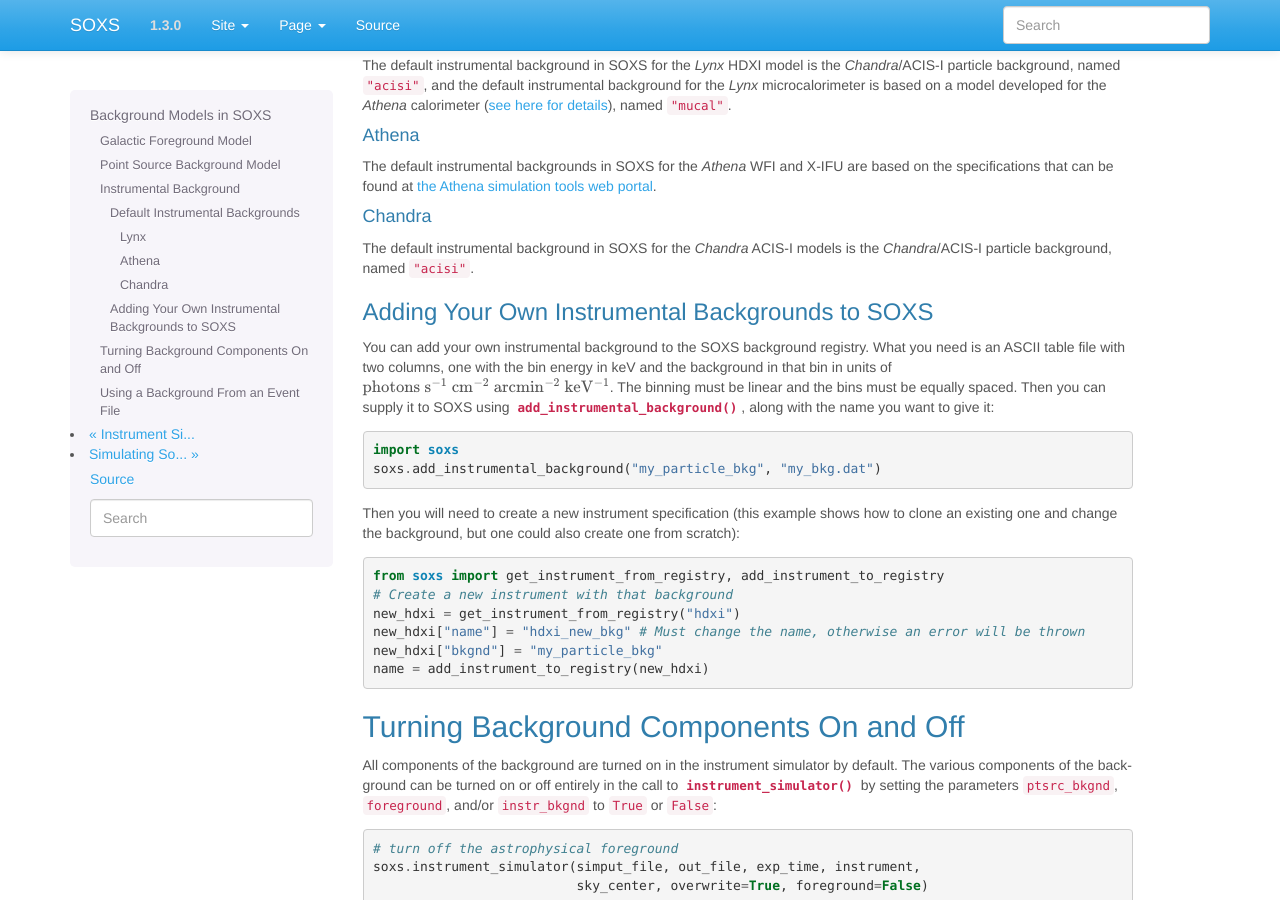
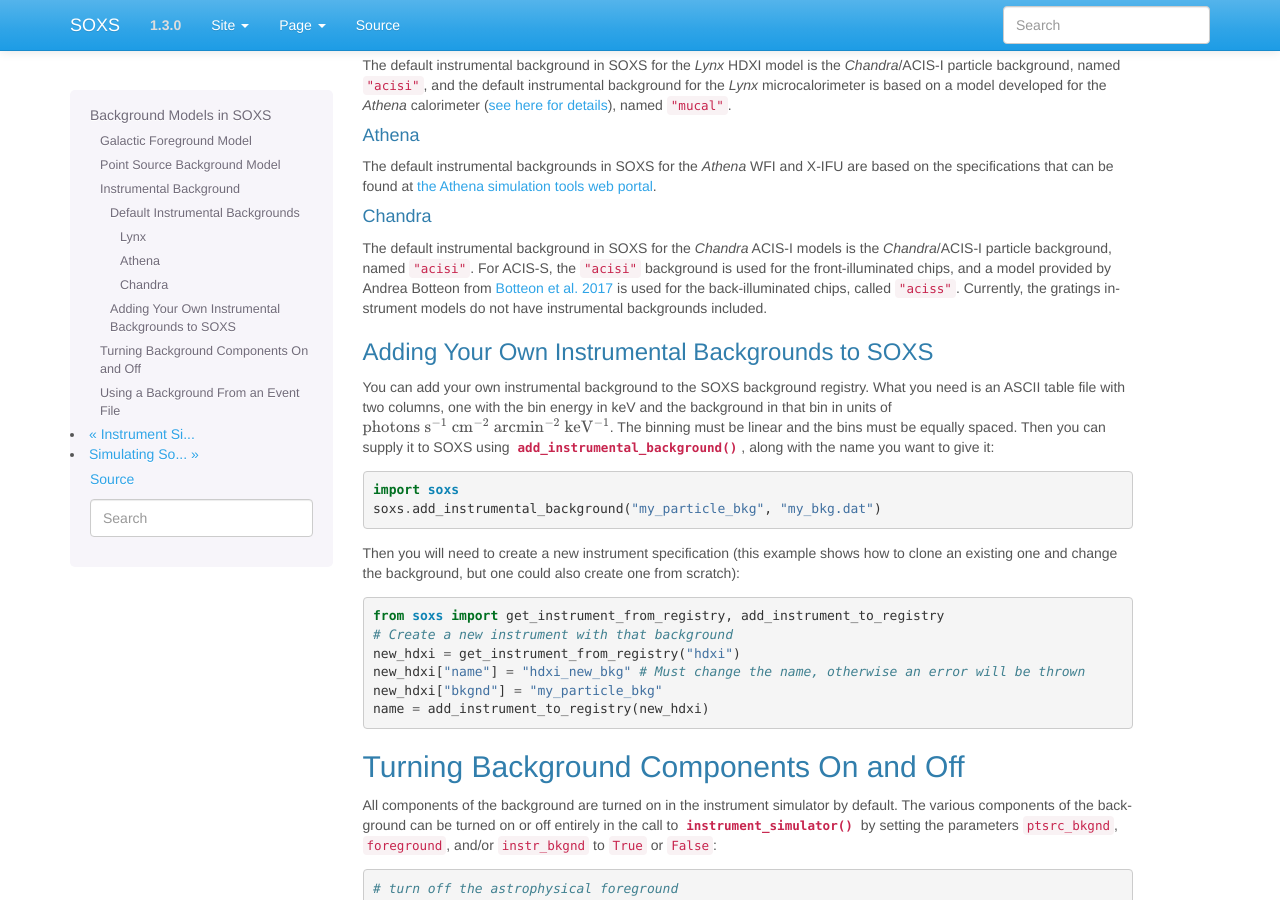
Before and after one commit to lynx-x-ray-observatory/soxs, a Sphinx documentation site: the page built from doc/source/users_guide/background.rst, in a window 1280 px wide and 900 px high, scrolled down 1519 px. Built offline with Sphinx 7.4.7, drawn with Linux system fonts in a browser that asks for light colours.

Commit message:
Doc updates

```diff
--- a/doc/source/changelog.rst
+++ b/doc/source/changelog.rst
@@ -22,7 +22,8 @@ Most Important New Features and Changes
 * The ability to simulate gratings spectra with :func:`~soxs.instrument.simulate_spectrum`
   and the ``simulate_spectrum`` command-line tool has been added. See :ref:`gratings` for
   more information and :ref:`custom-non-imaging` for instructions on how to make a custom
-  gratings instrument specification.
+  gratings instrument specification. Special thanks to `Lia Corrales <http://www.liacorrales.com/>`_
+  for useful discussions and advice with respect to gratings spectra.
 * The :class:`~soxs.simput.SimputCatalog` and :class:`~soxs.simput.PhotonList` classes
   have been added for improved SIMPUT catalog handling, which greatly simplifies the
   simulation of sources. See :ref:`simput` for more information.
@@ -76,9 +77,10 @@ Changes to Instrument Specifications
 ++++++++++++++++++++++++++++++++++++
 
 * An instrument specification for the *Lynx* gratings has been added to the instrument registry.
+* Instrument specifications for *Chandra*/ACIS-S have been added to the instrument registry.
+  Special thanks to Andrea Botteon for supplying the model for the ACIS-S particle background.
 * Instrument specifications for *Chandra*/ACIS-S with the HETG have been added to the instrument
   registry. The instrument models correspond to the MEG and HEG :math:`\pm` first order.
-* Instrument specifications for *Chandra*/ACIS-S have been added to the instrument registry.
 * The *Chandra*/ACIS-I instrument specifications for Cycle 18 have been replaced with Cycle 19
   specifications.
 * When defining instrument specifications, it is now possible to specify a per-chip
--- a/doc/source/users_guide/background.rst
+++ b/doc/source/users_guide/background.rst
@@ -122,7 +122,12 @@ Chandra
 ~~~~~~~
 
 The default instrumental background in SOXS for the *Chandra* ACIS-I models is
-the *Chandra*/ACIS-I particle background, named ``"acisi"``.
+the *Chandra*/ACIS-I particle background, named ``"acisi"``. For ACIS-S, the
+``"acisi"`` background is used for the front-illuminated chips, and a model
+provided by Andrea Botteon from
+`Botteon et al. 2017 <http://adsabs.harvard.edu/abs/2017arXiv170707038B>`_
+is used for the back-illuminated chips, called ``"aciss"``. Currently, the
+gratings instrument models do not have instrumental backgrounds included.
 
 Adding Your Own Instrumental Backgrounds to SOXS
 ++++++++++++++++++++++++++++++++++++++++++++++++
```
